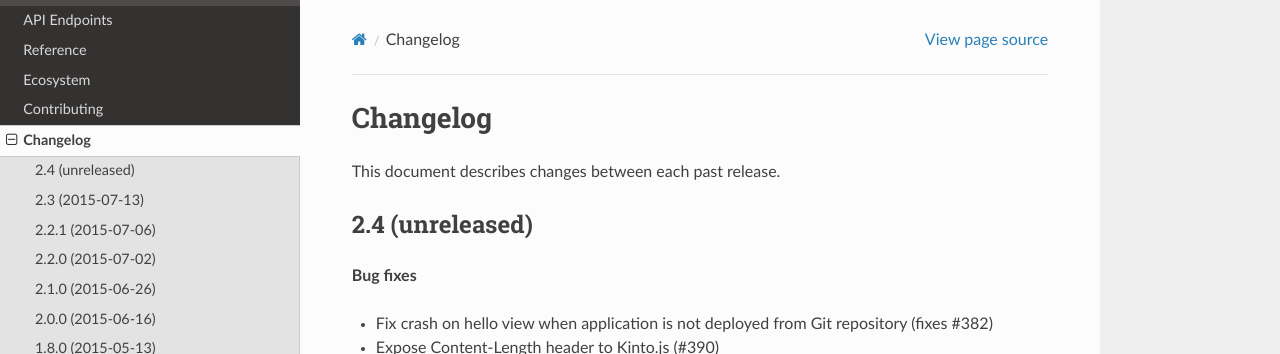
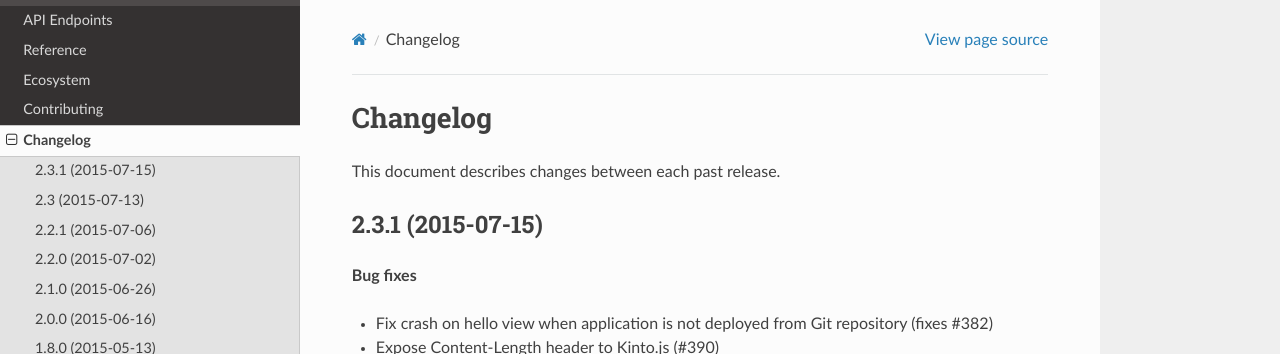
Before and after one commit to Kinto/kinto, a Sphinx documentation site: the page built from docs/changelog.rst, in a window 1280 px wide and 900 px high. Shown: the top 354 px of the window. Built offline with Sphinx 7.4.7 and the Read the Docs theme 2.0.0, drawn with Linux system fonts in a browser that asks for light colours.

Commit message:
Preparing release 2.3.1

```diff
--- a/CHANGELOG.rst
+++ b/CHANGELOG.rst
@@ -3,8 +3,8 @@ Changelog
 
 This document describes changes between each past release.
 
-2.4 (unreleased)
-----------------
+2.3.1 (2015-07-15)
+------------------
 
 **Bug fixes**
 
--- a/docs/conf.py
+++ b/docs/conf.py
@@ -67,7 +67,7 @@ copyright = u'2015, Mozilla Services — Da French Team'
 # The short X.Y version.
 version = '2.3'
 # The full version, including alpha/beta/rc tags.
-release = '2.3.0'
+release = '2.3.1'
 
 # List of patterns, relative to source directory, that match files and
 # directories to ignore when looking for source files.
--- a/setup.py
+++ b/setup.py
@@ -60,7 +60,7 @@ ENTRY_POINTS = {
 
 
 setup(name='cliquet',
-      version='2.4.dev0',
+      version='2.3.1',
       description='cliquet',
       long_description=README + "\n\n" + CHANGELOG + "\n\n" + CONTRIBUTORS,
       license='Apache License (2.0)',
```
